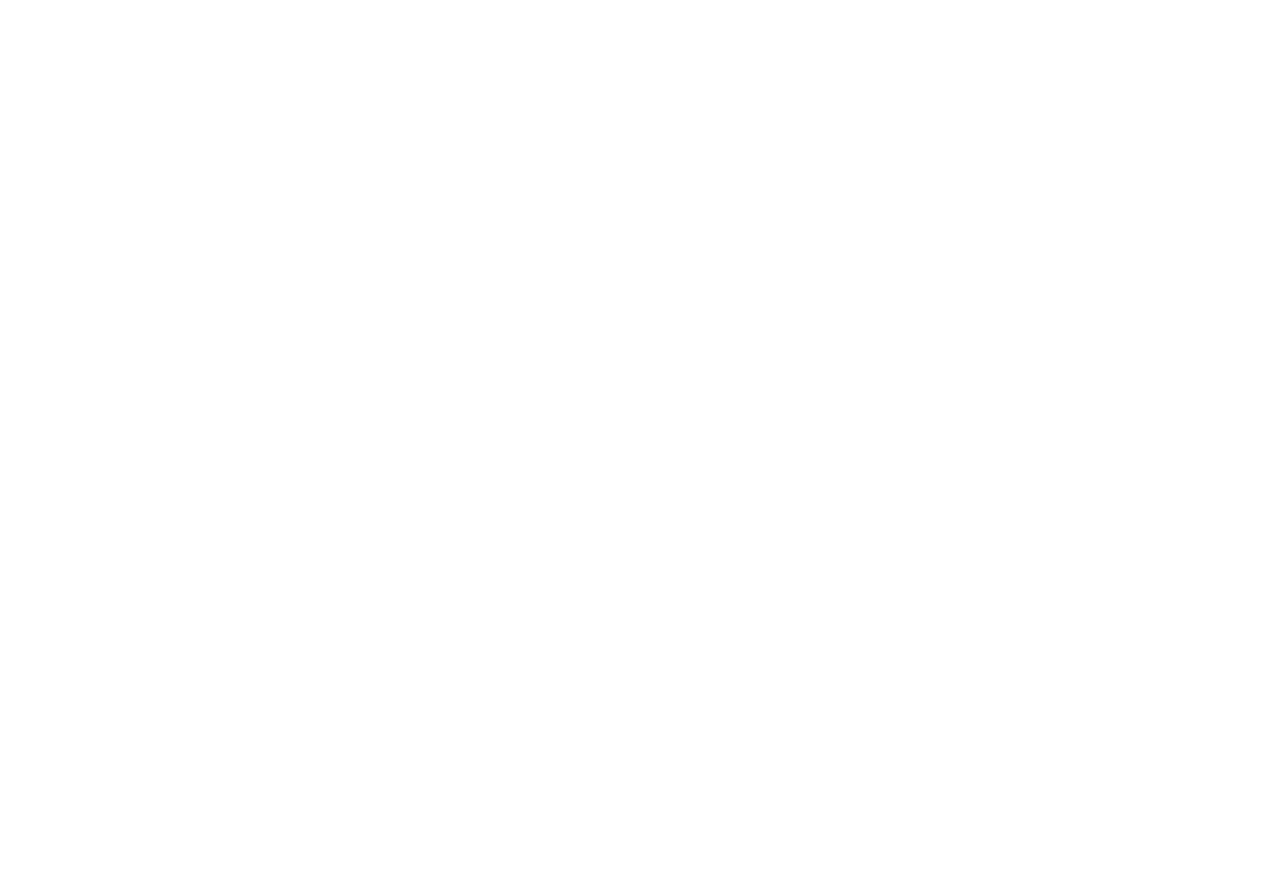
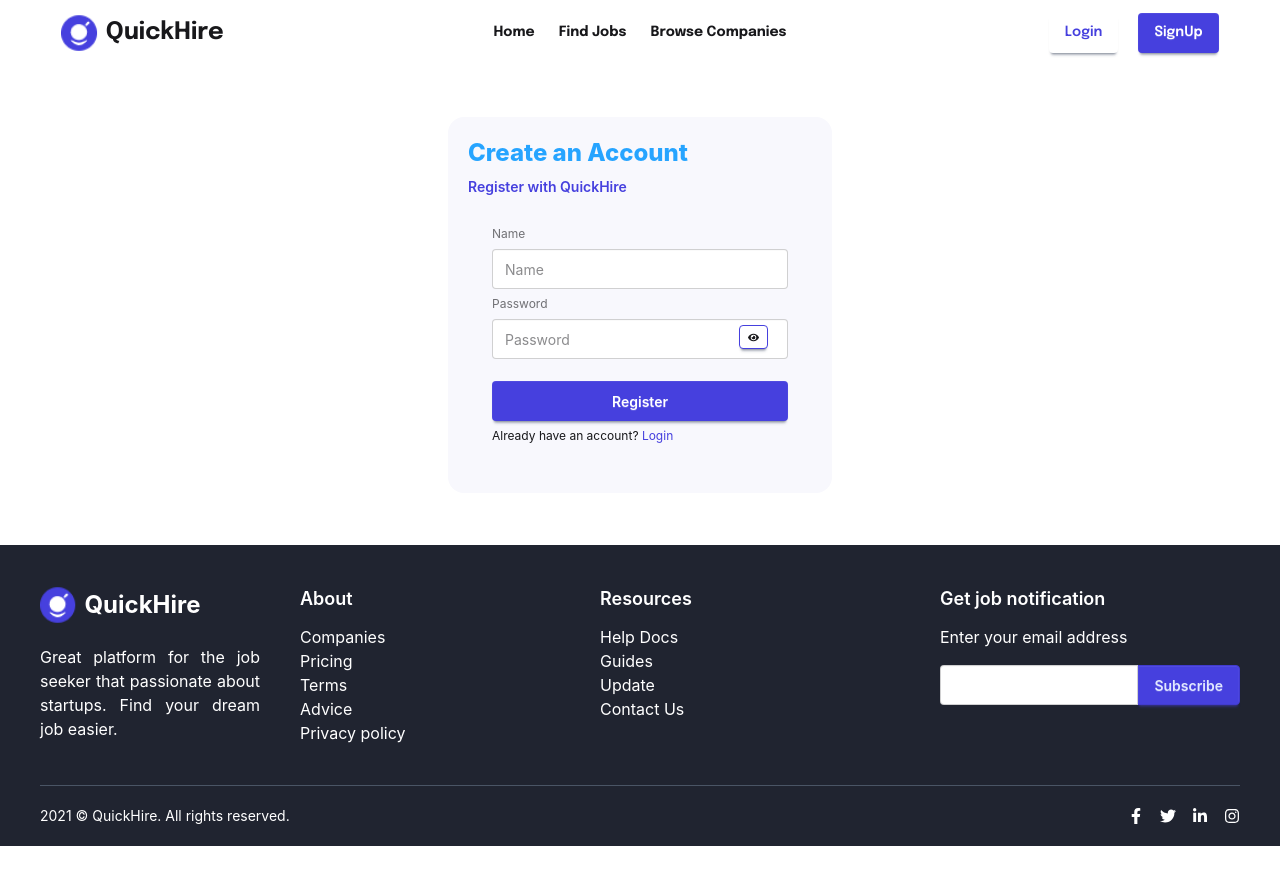
Before and after one commit to Ananna1299/QuickHire-client, a React (Vite) app: page /register in a window 1280 px wide. Before the commit this address had no page. Shown: the top 884 px of the page. Before the commit the page ends 800 px from the top, so only its background shows below. Built offline with nearby package versions, Linux system fonts and the light colour scheme.

Commit message:
register page done

```diff
--- a/package.json
+++ b/package.json
@@ -11,8 +11,10 @@
   },
   "dependencies": {
     "@tailwindcss/vite": "^4.2.1",
+    "@tanstack/react-query": "^5.90.21",
     "react": "^19.2.0",
     "react-dom": "^19.2.0",
+    "react-hook-form": "^7.71.2",
     "react-icons": "^5.5.0",
     "react-router": "^7.13.1",
     "tailwindcss": "^4.2.1"
--- a/src/Layouts/AuthLayout.jsx
+++ b/src/Layouts/AuthLayout.jsx
@@ -1,10 +1,34 @@
 import React from 'react';
+import { Outlet } from 'react-router';
+import Footer from '../Pages/Shared/Footer/Footer';
+import Logo from '../Components/Logo/Logo';
+import Navbar from '../Pages/Shared/Navbar/Navbar';
+
 
 const AuthLayout = () => {
     return (
-        <div>
+        <div >
+            <Navbar></Navbar>
+            <div className='min-h-screen   items-center justify-center relative'>
+
+
+        <div className="relative z-10 w-full flex justify-center items-center my-8">
+        <Outlet />
+      </div>
+      <Footer></Footer>
+
+
+
+
+
+
+
+
+
 
         </div>
+        </div>
+
     );
 };
 
--- /dev/null
+++ b/src/Pages/Auth/Login/Login.jsx
@@ -0,0 +1,11 @@
+import React from 'react';
+
+const Login = () => {
+    return (
+        <div>
+
+        </div>
+    );
+};
+
+export default Login;
--- /dev/null
+++ b/src/Pages/Auth/Register/Register.jsx
@@ -0,0 +1,89 @@
+import React, { useState } from 'react';
+import { useForm } from 'react-hook-form';
+import { FaEye, FaEyeSlash } from 'react-icons/fa';
+import { Link, useNavigate } from 'react-router';
+
+const Register = () => {
+    const [showpassword,setShowPassword]=useState(true)
+    const navigate = useNavigate();
+
+
+      const handleShowpassword=(e)=>{
+        e.preventDefault()
+        setShowPassword(!showpassword)
+    }
+
+
+       const {register,
+        handleSubmit,
+        formState: { errors },
+         reset
+
+    }= useForm()
+
+
+     const handleRegister=(data)=>{
+        console.log(data)
+     }
+    return (
+         <div className="w-full max-w-sm shrink-0 bg-[#F8F8FD] p-5 rounded-2xl my-5">
+            <h1 className='font-extrabold text-2xl text-secondary dark:text-primary'>Create an Account</h1>
+            <p className='text-sm mt-2 text-primary font-semibold'>Register with <Link to="/">
+                           QuickHire</Link></p>
+            <form className="card-body "
+            onSubmit={handleSubmit(handleRegister)}>
+                <fieldset className="fieldset">
+
+                 {/* Name    */}
+                <label className="label">Name</label>
+                <input type="text" className="input" placeholder="Name"
+                {...register("name" , { required: true })} />
+
+                {errors.name?.type === "required" && (
+                 <p className='text-red-600 font-semibold'>Name is required</p>
+      )}
+
+
+
+
+                {/* password */}
+                <label className="label">Password</label>
+                <div className='relative'>
+                     <input type={showpassword?"password":"text"} className="input" placeholder="Password"
+                {...register("password" ,
+                { required: true,
+                minLength:6,
+                pattern:/^(?=.*[A-Z])(?=.*[a-z])(?=.*\d)(?=.*[^A-Za-z0-9]).+$/ })}/>
+                <button type="button" onClick={handleShowpassword} className="btn bg-white btn-xs absolute top-1.5 right-5 border-primary">
+                    {showpassword?<FaEye />:<FaEyeSlash />}
+
+                </button>
+
+                </div>
+
+
+                {errors.password?.type === "minLength" && (
+                 <p className='text-red-600 font-semibold'>Password should be at least 6 characters</p>
+                )}
+
+                {errors.password?.type === "required" && (
+                <p className='text-red-600 font-semibold'>Password is required</p>
+                )}
+
+                {errors.password?.type === "pattern" && (
+                <p className='text-red-600 font-semibold'>Password should have at least one uppercase , at least one lowercase, at least one digit and at least one special character</p>
+                )}
+
+
+
+                <button className="btn bg-primary text-white mt-4 border-none">Register</button>
+                <p>Already have an account? <Link className='text-primary' to="/login"> Login</Link></p>
+                </fieldset>
+            </form>
+
+
+    </div>
+    );
+};
+
+export default Register;
--- /dev/null
+++ b/src/Pages/Home/FindJobs/FindJobs.jsx
@@ -0,0 +1,11 @@
+import React from 'react';
+
+const FindJobs = () => {
+    return (
+        <div>
+
+        </div>
+    );
+};
+
+export default FindJobs;
--- a/src/Pages/Shared/Footer/Footer.jsx
+++ b/src/Pages/Shared/Footer/Footer.jsx
@@ -4,46 +4,75 @@
 
 const Footer = () => {
     return (
-        <footer className=' sm:footer-horizontal bg-[#202430] text-white'>
-            <div className="footer sm:footer-horizontal text-white p-10 all flex justify-between gap-10">
+        <footer className='bg-[#202430] text-white'>
 
-            <nav className='flex-1'>
+            {/* Top Section */}
+            <div className="px-6 md:px-10 py-10 flex flex-col lg:flex-row justify-between gap-10">
+
+
+                {/* Logo Section */}
+                <nav className=' flex-1'>
+                  <div className='w-1/4'>
                     <Logo></Logo>
-                <p className='mt-5 text-justify'>Great platform for the job seeker that passionate about startups. Find your dream job easier.</p>
-            </nav>
-  <nav className='flex-1'>
-    <h6 className="font-semibold text-white text-lg ">About</h6>
-    <a className="link link-hover">Companies</a>
-    <a className="link link-hover">Pricing</a>
-    <a className="link link-hover">Terms</a>
-    <a className="link link-hover">Advice</a>
-    <a className="link link-hover">Privacy policy</a>
-  </nav>
-  <nav className='flex-1'>
-    <h6 className="font-semibold text-white text-lg">Resources</h6>
-    <a className="link link-hover">Help Docs</a>
-    <a className="link link-hover">Guides</a>
-    <a className="link link-hover">Update</a>
-    <a className="link link-hover">Contact Us</a>
+                  </div>
+
+                    <p className='mt-5 text-justify'>
+                        Great platform for the job seeker that passionate about startups.
+                        Find your dream job easier.
+                    </p>
                 </nav>
 
-  <form >
-    <h6 className="font-semibold text-white text-lg ">Get job notification</h6>
-    <fieldset className="w-80 space-y-4">
-      <label >Enter your email address</label>
-      <div className="join">
+                {/* About + Resources (same row on small & medium) */}
+                <div className='w-full lg:w-1/2 flex justify-between'>
+
+                    <nav className='w-1/2'>
+                        <h6 className="font-semibold text-lg mb-3">About</h6>
+                        <a className="link link-hover block">Companies</a>
+                        <a className="link link-hover block">Pricing</a>
+                        <a className="link link-hover block">Terms</a>
+                        <a className="link link-hover block">Advice</a>
+                        <a className="link link-hover block">Privacy policy</a>
+                    </nav>
+
+                    <nav className='w-1/2'>
+                        <h6 className="font-semibold text-lg mb-3">Resources</h6>
+                        <a className="link link-hover block">Help Docs</a>
+                        <a className="link link-hover block">Guides</a>
+                        <a className="link link-hover block">Update</a>
+                        <a className="link link-hover block">Contact Us</a>
+                    </nav>
+
+                </div>
+
+                {/* Newsletter Section */}
+                <form className='w-full lg:w-1/4'>
+                    <h6 className="font-semibold text-lg mb-3">Get job notification</h6>
+                    <fieldset className="space-y-4">
+                        <label className="block">Enter your email address</label>
+                        <div className="join w-full">
                             <input
-          type="text"
+                                type="email"
                                 placeholder="username@site.com"
-          className="input input-bordered join-item" />
-        <button className="btn btn-primary join-item">Subscribe</button>
+                                className="input input-bordered join-item w-full"
+                            />
+                            <button className="btn btn-primary join-item">
+                                Subscribe
+                            </button>
                         </div>
                     </fieldset>
                 </form>
+
             </div>
-<hr />
- <div className="flex justify-between items-center px-10 py-5 flex-wrap gap-3">
-                <p className="text-sm">2021 @ QuickHire. All rights reserved..</p>
+
+            {/* Horizontal Line */}
+            <hr className="border-gray-600 mx-6 md:mx-10" />
+
+            {/* Bottom Section */}
+            <div className="flex flex-col md:flex-row justify-between items-center px-6 md:px-10 py-5 gap-4">
+                <p className="text-sm text-center md:text-left">
+                    2021 © QuickHire. All rights reserved.
+                </p>
+
                 <div className="flex gap-4">
                     <a href="https://facebook.com" target="_blank" rel="noopener noreferrer" className="hover:text-primary">
                         <FaFacebookF />
@@ -61,7 +90,6 @@
             </div>
 
         </footer>
-
     );
 };
 
--- a/src/Pages/Shared/Navbar/Navbar.jsx
+++ b/src/Pages/Shared/Navbar/Navbar.jsx
@@ -28,8 +28,8 @@
   </div>
   <div className="navbar-end">
     <div className='gap-5 hidden md:flex'>
-         <Link className="btn bg-white text-primary  border-none ">Login</Link>
-        <Link className="btn my-btn text-white border-none">SignUp</Link>
+         <Link to="/login" className="btn bg-white text-primary  border-none ">Login</Link>
+        <Link to="/register"  className="btn my-btn text-white border-none">SignUp</Link>
     </div>
      <div className="dropdown">
       <div tabIndex={0} role="button" className="btn btn-ghost md:hidden">
@@ -40,10 +40,10 @@
         className="menu menu-sm dropdown-content bg-base-100 rounded-box z-1 mt-3 w-52 p-2 shadow">
         {links}
         <li>
-          <Link className="color-accent font-bold hover:text-primary ">Login</Link>
+          <Link to="/login" className="color-accent font-bold hover:text-primary ">Login</Link>
         </li>
         <li>
-           <Link className="color-accent font-bold hover:text-primary ">SignUp</Link>
+           <Link to="/register" className="color-accent font-bold hover:text-primary ">SignUp</Link>
         </li>
       </ul>
     </div>
--- a/src/Routes/Routes.jsx
+++ b/src/Routes/Routes.jsx
@@ -2,6 +2,10 @@
 import Home from "../Pages/Home/Home/Home";
 import RootLayout from "../Layouts/RootLayout";
 import ErrorPage from "../Components/ErrorPage/ErrorPage";
+import FindJobs from "../Pages/Home/FindJobs/FindJobs";
+import AuthLayout from "../Layouts/AuthLayout";
+import Login from "../Pages/Auth/Login/Login";
+import Register from "../Pages/Auth/Register/Register";
 
 
 
@@ -16,9 +20,29 @@
             index:true,
             Component:Home
         },
+        {
+        path:"find-jobs",
+        element:<FindJobs></FindJobs>
+      }
 
 
 
     ]
   },
+
+  {
+    path:"/",
+    element:<AuthLayout></AuthLayout>,
+    errorElement:<ErrorPage></ErrorPage>,
+    children:[
+      {
+        path:"login",
+        element:<Login></Login>
+      },
+      {
+        path:"register",
+        element:<Register></Register>
+      }
+    ]
+  }
 ]);
--- a/src/index.css
+++ b/src/index.css
@@ -1,12 +1,14 @@
+
+@import url('https://fonts.googleapis.com/css2?family=Epilogue:ital,wght@0,100..900;1,100..900&display=swap');
+@import url('https://fonts.googleapis.com/css2?family=Bebas+Neue&display=swap');
+@import url('https://fonts.googleapis.com/css2?family=Red+Hat+Display:ital,wght@0,300..900;1,300..900&display=swap');
+
 @font-face {
   font-family: "Clash Display";
   src: url("./assets/fonts/ClashDisplay-Semibold.otf") format("opentype");
-  font-weight: 600; /* Semibold */
+  font-weight: 600;
   font-style: normal;
 }
-@import url('https://fonts.googleapis.com/css2?family=Epilogue:ital,wght@0,100..900;1,100..900&display=swap');
-@import url('https://fonts.googleapis.com/css2?family=Bebas+Neue&display=swap');
-@import url('https://fonts.googleapis.com/css2?family=Red+Hat+Display:ital,wght@0,300..900;1,300..900&display=swap');
 @import "tailwindcss";
 @plugin "daisyui"{
    themes: light --default,  dark --prefersdark;
```
Also changed, not shown: 1 other file (tests, documents, lock files or other folders). Lines whose indentation alone changed are shown as unchanged.
